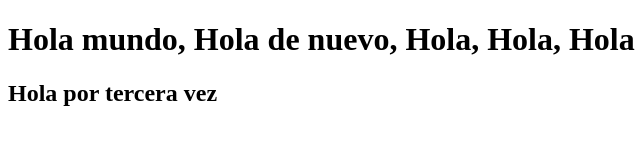
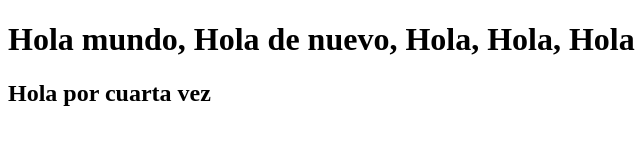
Before and after one commit to GibranGodoy/Lecture0-CS50, a plain HTML site: page hello.html in a window 1280 px wide. Shown: the full height of the page, 0-640 px from the left. Drawn offline with Linux system fonts and the light colour scheme.

```diff
--- a/hello.html
+++ b/hello.html
@@ -9,7 +9,7 @@
 		Hola mundo, Hola de nuevo, Hola, Hola, Hola
 	</h1>
 	<h2>
-		Hola por tercera vez
+		Hola por cuarta vez
 	</h2>
 </body>
 </html>
```
